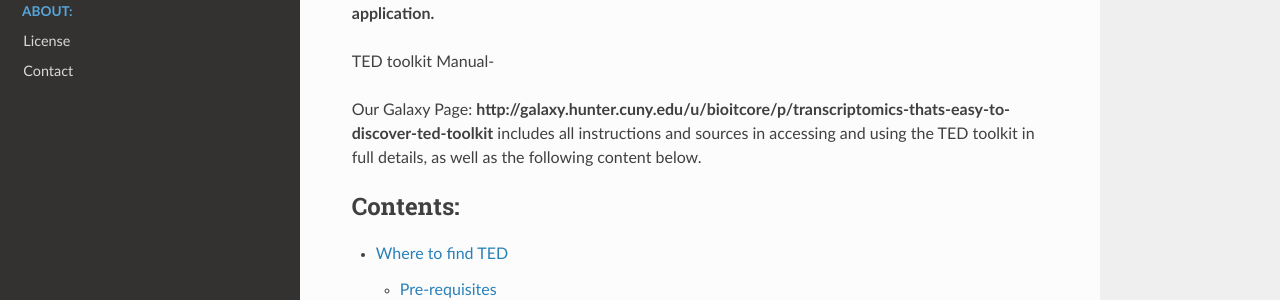
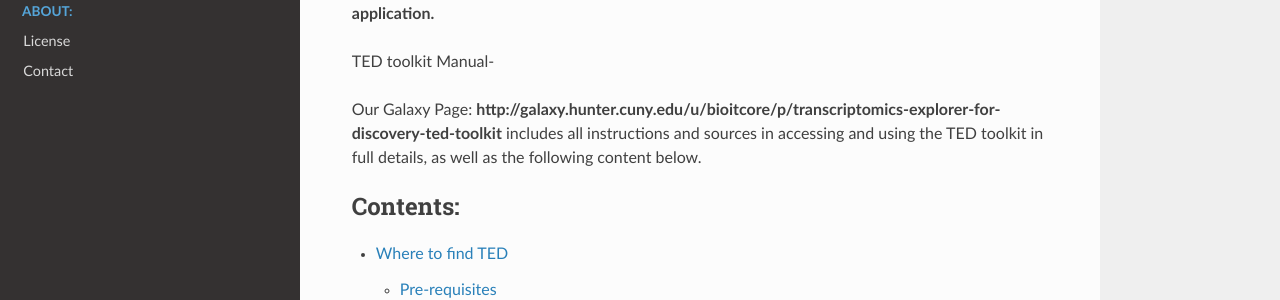
Before and after one commit to Thahmina/TED, a Sphinx documentation site: the page built from doc/TED/source/index.rst, in a window 1280 px wide and 900 px high. Shown: the part 243-543 px from the top of the window. Built offline with Sphinx 7.4.7 and the Read the Docs theme 2.0.0, drawn with Linux system fonts in a browser that asks for light colours; some of the changed lines change nothing that is shown.

Commit message:
Update index.rst

```diff
--- a/doc/TED/source/index.rst
+++ b/doc/TED/source/index.rst
@@ -11,7 +11,7 @@
 
 TED toolkit Manual-
 
-Our Galaxy Page: **http://galaxy.hunter.cuny.edu/u/bioitcore/p/transcriptomics-thats-easy-to-discover-ted-toolkit** includes all instructions and sources in accessing and using the TED toolkit in full details, as well as the following content below.
+Our Galaxy Page: **http://galaxy.hunter.cuny.edu/u/bioitcore/p/transcriptomics-explorer-for-discovery-ted-toolkit** includes all instructions and sources in accessing and using the TED toolkit in full details, as well as the following content below.
 
 .. toctree::
    :maxdepth: 3
```
